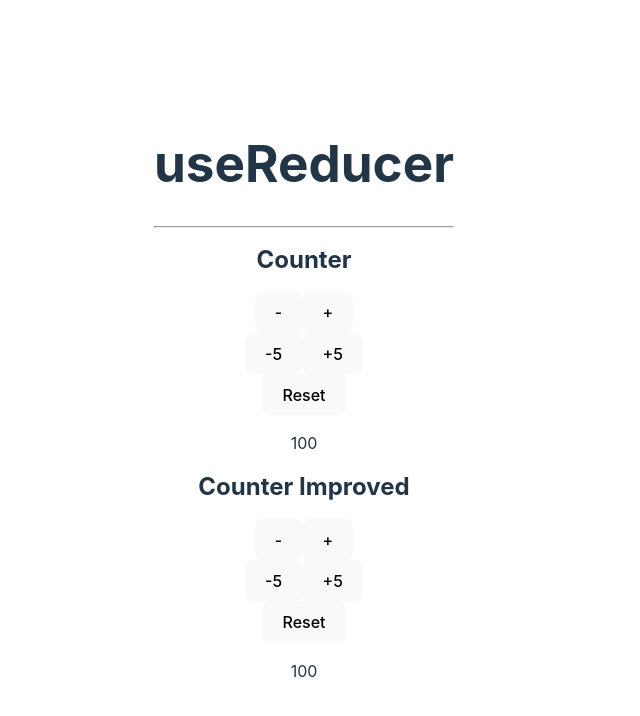
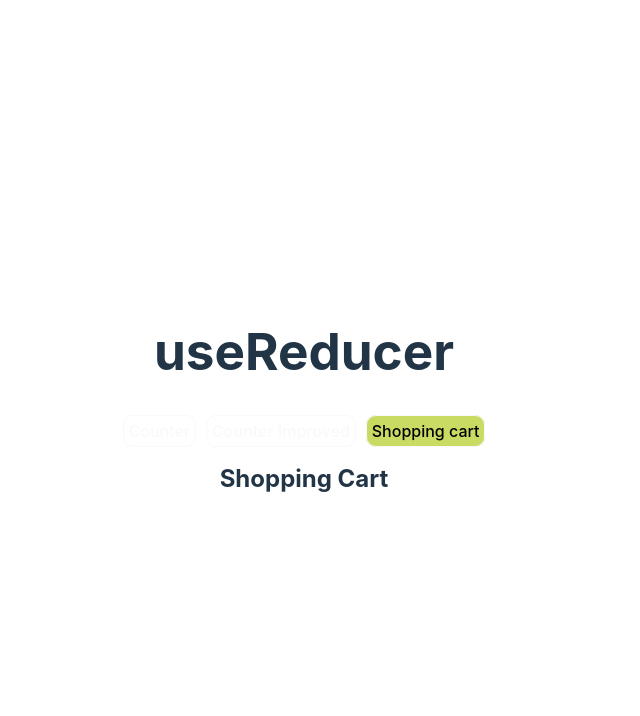
Before and after one commit to diego-gonzales/08-cjm-react-reducers, a React (Vite) app: page /shopping-cart in a window 1280 px wide. Shown: the top 716 px of the page, without its empty margins (336-976 px from the left). Built offline with nearby package versions, Linux system fonts and the light colour scheme.

Commit message:
ShoppingCart page added, routes added

```diff
--- a/package.json
+++ b/package.json
@@ -10,7 +10,8 @@
   },
   "dependencies": {
     "react": "^18.2.0",
-    "react-dom": "^18.2.0"
+    "react-dom": "^18.2.0",
+    "react-router-dom": "^6.6.0"
   },
   "devDependencies": {
     "@types/react": "^18.0.26",
--- a/src/App.jsx
+++ b/src/App.jsx
@@ -1,16 +1,30 @@
-import './App.css'
-import Counter from './components/Counter'
-import CounterImproved from './components/CounterImproved'
+import "./App.css";
+import { BrowserRouter, Routes, Route, Navigate } from "react-router-dom";
+import { Suspense, lazy } from "react";
+import Navbar from "./components/Navbar";
+
+const Counter = lazy(() => import("./pages/Counter"));
+const CounterImproved = lazy(() => import("./pages/CounterImproved"));
+const ShoppingCart = lazy(() => import("./pages/ShoppingCart"));
 
 function App() {
   return (
     <div className="App">
       <h1>useReducer</h1>
-      <hr />
-      <Counter />
-      <CounterImproved />
+      <BrowserRouter>
+        <Navbar />
+        <Suspense fallback={<p>Loading...</p>}>
+          <Routes>
+            <Route path="/counter" element={<Counter />} />
+            <Route path="/counter-improved" element={<CounterImproved />} />
+            <Route path="/shopping-cart" element={<ShoppingCart />} />
+            <Route path="" element={<Navigate to="/counter" />} />
+            <Route path="*" element={<div>Page not found</div>} />
+          </Routes>
+        </Suspense>
+      </BrowserRouter>
     </div>
-  )
+  );
 }
 
-export default App
+export default App;
--- /dev/null
+++ b/src/actions/shoppingCartActions.js
@@ -0,0 +1,6 @@
+export const ACTION_TYPES = {
+  ADD_TO_CART: "ADD_TO_CART",
+  REMOVE_ONE_FROM_CART: "REMOVE_ONE_FROM_CART",
+  REMOVE_ALL_FROM_CART: "REMOVE_ALL_FROM_CART",
+  CLEAR_CART: "CLEAR_CART"
+};
--- /dev/null
+++ b/src/components/Navbar.jsx
@@ -0,0 +1,42 @@
+import { NavLink } from "react-router-dom";
+
+const activeStyle = {
+  backgroundColor: "#c9db62",
+  color: "#000",
+  pointerEvents: "none"
+}
+
+const Navbar = () => {
+  return (
+    <nav>
+      <ul>
+        <li>
+          <NavLink
+            to="/counter"
+            style={({ isActive }) => (isActive ? activeStyle : undefined)}
+          >
+            Counter
+          </NavLink>
+        </li>
+        <li>
+          <NavLink
+            to="/counter-improved"
+            style={({ isActive }) => (isActive ? activeStyle : undefined)}
+          >
+            Counter Improved
+          </NavLink>
+        </li>
+        <li>
+          <NavLink
+            to="/shopping-cart"
+            style={({ isActive }) => (isActive ? activeStyle : undefined)}
+          >
+            Shopping cart
+          </NavLink>
+        </li>
+      </ul>
+    </nav>
+  );
+};
+
+export default Navbar;
--- a/src/index.css
+++ b/src/index.css
@@ -17,11 +17,15 @@
 
 a {
   font-weight: 500;
-  color: #646cff;
+  color: #f9f9f9;
   text-decoration: inherit;
+  border: solid 1px #f9f9f9;
+  border-radius: 10px;
+  padding: 5px;
 }
+
 a:hover {
-  color: #535bf2;
+  color: gray;
 }
 
 body {
@@ -61,10 +65,18 @@ button:focus-visible {
     color: #213547;
     background-color: #ffffff;
   }
-  a:hover {
-    color: #747bff;
-  }
   button {
     background-color: #f9f9f9;
   }
 }
+
+ul {
+  list-style: none;
+  display: flex;
+  padding: 0;
+}
+
+ul li {
+  display: inline-block;
+  margin: 5px;
+}
--- /dev/null
+++ b/src/pages/ShoppingCart.jsx
@@ -0,0 +1,23 @@
+import { useReducer } from "react";
+import {
+  shoppingCartInit,
+  shoppingCartInitialState,
+  shoppingCartReducer
+} from "../reducers/shoppingCartReducer";
+
+const ShoppingCart = () => {
+  const [state, dispatch] = useReducer(
+    shoppingCartReducer,
+    shoppingCartInitialState,
+    shoppingCartInit
+  );
+
+  return (
+    <div>
+      <h2>Shopping Cart</h2>
+
+    </div>
+  );
+};
+
+export default ShoppingCart;
--- /dev/null
+++ b/src/reducers/shoppingCartReducer.js
@@ -0,0 +1,35 @@
+import { ACTION_TYPES } from "../actions/shoppingCartActions";
+
+export const shoppingCartInitialState = {
+  products: [
+    { id: 1, name: "Product 1", price: 100 },
+    { id: 2, name: "Product 2", price: 200 },
+    { id: 3, name: "Product 3", price: 300 },
+    { id: 4, name: "Product 4", price: 400 },
+    { id: 5, name: "Product 5", price: 500 }
+  ],
+  cart: []
+};
+
+export function shoppingCartReducer(state, action) {
+  switch (action.type) {
+    case ACTION_TYPES.ADD_TO_CART:
+      console.log("add to cart");
+      break;
+    case ACTION_TYPES.REMOVE_ONE_FROM_CART:
+      console.log("remove one from cart");
+      break;
+    case ACTION_TYPES.REMOVE_ALL_FROM_CART:
+      console.log("remove all from cart");
+      break;
+    case ACTION_TYPES.CLEAR_CART:
+      console.log("clear cart");
+      break;
+    default:
+      return state;
+  }
+}
+
+export function shoppingCartInit(theInitialState) {
+  return theInitialState;
+}
```
Also changed, not shown: src/pages/Counter.jsx (renamed from src/components/Counter.jsx), src/pages/CounterImproved.jsx (renamed from src/components/CounterImproved.jsx), 1 other file (tests, documents, lock files or other folders).
